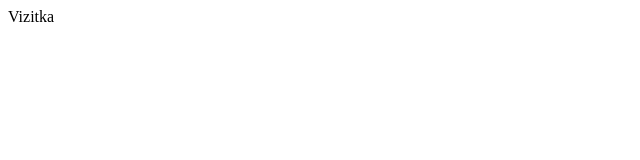
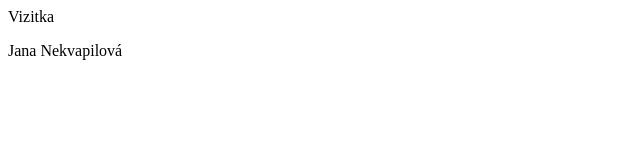
Before and after one commit to Nekvaja/cviceni-vizitka, a plain HTML site: page index.html in a window 1280 px wide. Shown: the whole page, without its empty margins (0-640 px from the left). Drawn offline with Linux system fonts and the light colour scheme.

Commit message:
přidání jména a příjmení

```diff
--- a/index.html
+++ b/index.html
@@ -9,5 +9,7 @@
 
     <h>Vizitka</h>
 
+    <p> Jana Nekvapilová </p>
+
 </body>
 </html>
```
